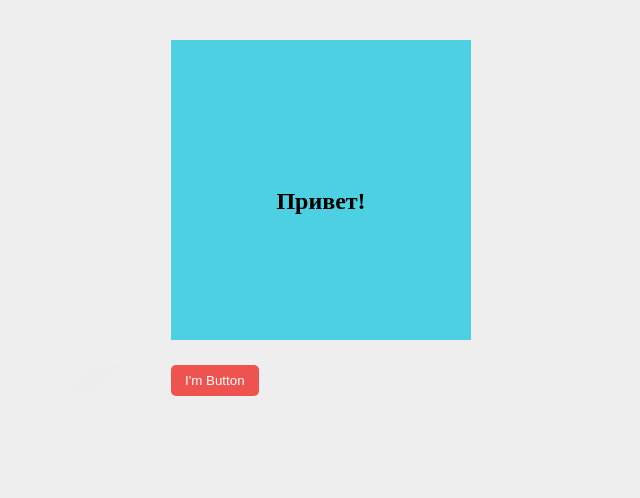
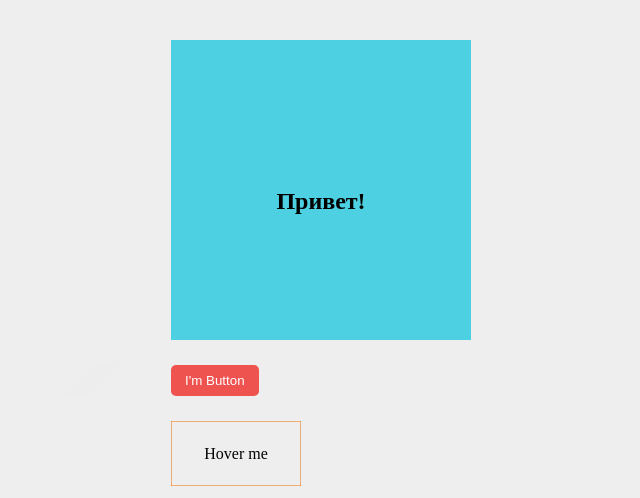
Before and after one commit to AeroztaR/another_css_features, a plain HTML site: page index.html in a window 1280 px wide. Shown: the whole page, without its empty margins (53-693 px from the left). Drawn offline with Linux system fonts and the light colour scheme.

Commit message:
add svg btn hover effect

```diff
--- a/css/main.css
+++ b/css/main.css
@@ -181,3 +181,34 @@ figure {
         transform: translateX(11em) skewX(-45deg);
     }
 }
+
+/* svg hover effect btn */
+
+.svgWrap {
+    margin-top: 3%;
+    width: 130px;
+    height: 65px;
+    text-align: center;
+    line-height: 65px;
+    position: relative;
+    cursor: pointer;
+}
+
+.svgWrap svg {
+    position: absolute;
+    top: 0;
+    left: 0;
+}
+
+.svgWrap svg rect {
+    stroke: #EF6C00;
+    stroke-width: 1;
+    transition: .8s;
+    stroke-dasharray: 400, 0;
+}
+
+.svgWrap:hover svg rect {
+    stroke-width: 4;
+    stroke-dasharray: 35, 245;
+    stroke-dashoffset: 39;
+}
--- a/index.html
+++ b/index.html
@@ -21,6 +21,15 @@
         <section class="highlight">
             <button class="highlight__btn">I'm Button</button>
         </section>
+
+        <!-- svg hover effect btn -->
+        <section class="svgWrap">
+            <p> Hover me
+                <svg width="130" height="65" viewbox="0 0 130 65" xmlns="http://www.w3.org/2000/svg">
+                    <rect x="0" y="0" fill="none" width="130" height="65"/>
+                </svg>
+            </p>
+        </section>
     </div>
 
 
```
